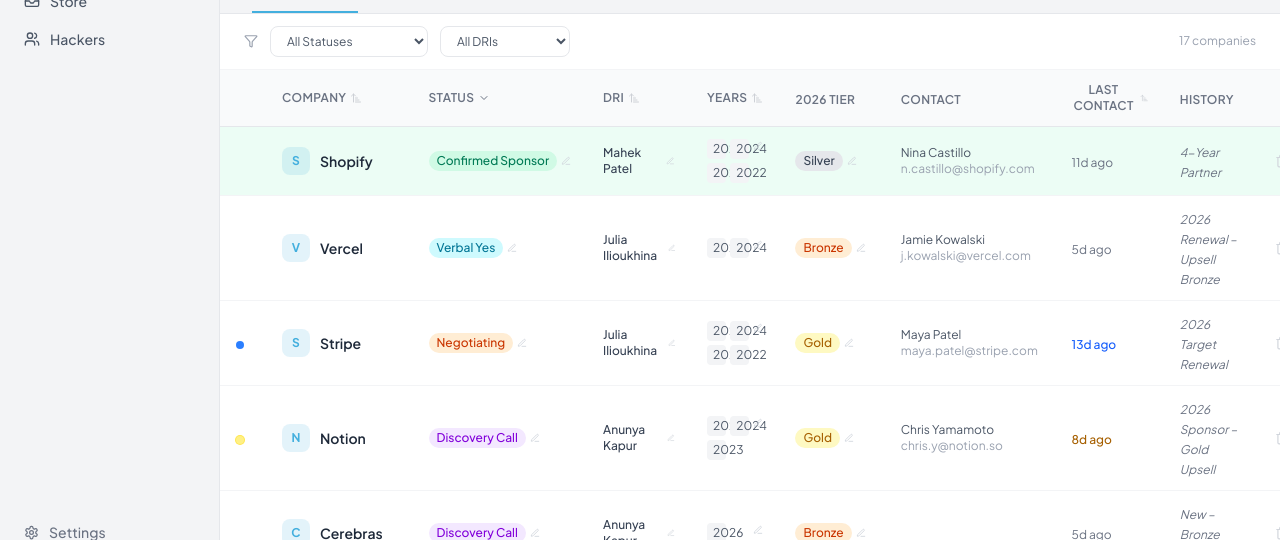
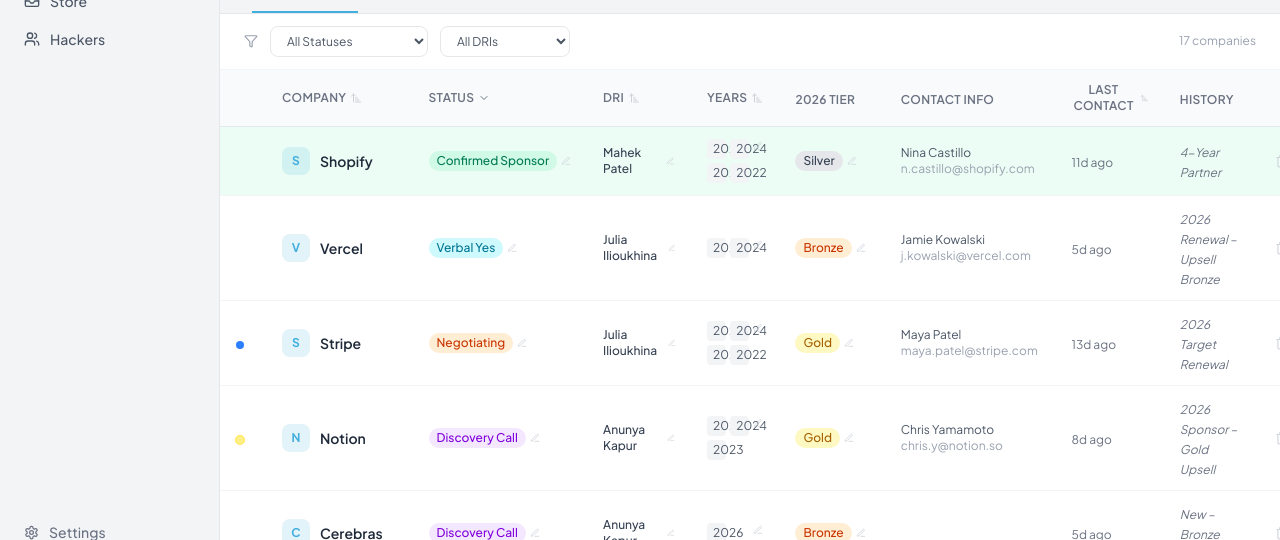
Before and after one commit to mahekpatel5/htnhacks, a React (Vite) app: page / in a window 1280 px wide. Shown: the part 144-684 px from the top of the page. Built offline with nearby package versions, Linux system fonts and the light colour scheme.

Commit message:
fix 3 statuses

```diff
--- a/src/app/components/sponsors/AttentionPills.tsx
+++ b/src/app/components/sponsors/AttentionPills.tsx
@@ -89,7 +89,7 @@
 
   return (
     <li
-      className="relative"
+      className="relative group"
       onMouseEnter={() => setHovered(true)}
       onMouseLeave={() => setHovered(false)}
     >
@@ -100,7 +100,7 @@
       >
         <CompanyLogo domain={sponsor.domain} company={sponsor.company} size={28} />
         <div className="min-w-0 flex-1">
-          <div className="text-sm font-medium text-gray-800 truncate">{sponsor.company}</div>
+          <div className="text-sm font-medium text-gray-800 truncate group-hover:underline">{sponsor.company}</div>
           <div className="text-xs text-gray-400 mt-0.5">Last contact {daysSince(sponsor.lastBumpDate)}d ago</div>
         </div>
       </button>
--- a/src/app/components/sponsors/SponsorsTable.tsx
+++ b/src/app/components/sponsors/SponsorsTable.tsx
@@ -1,8 +1,21 @@
 import { useState, useMemo, useRef, useEffect } from "react";
-import { Filter, ChevronDown, SortAsc, ChevronRight, Edit3, Check, Trash2 } from "lucide-react";
+import {
+  Filter,
+  ChevronDown,
+  SortAsc,
+  ChevronRight,
+  Edit3,
+  Check,
+  Trash2,
+} from "lucide-react";
 import { STATUS_ORDER, ALL_DRIS, TIER_ORDER } from "../../constants";
 import { getContactAttentionState } from "../../utils/sponsors";
-import { StatusBadge, TierBadge, ContactIndicatorDot, LastContactText } from "./ui/Badges";
+import {
+  StatusBadge,
+  TierBadge,
+  ContactIndicatorDot,
+  LastContactText,
+} from "./ui/Badges";
 import { CompanyLogo } from "./ui/CompanyLogo";
 import { CellDropdown } from "./ui/CellDropdown";
 import type { Sponsor, SponsorStatus, Tier, SortKey } from "../../types";
@@ -10,16 +23,23 @@
 const CURRENT_YEAR = 2026;
 const AVAILABLE_YEARS = [2022, 2023, 2024, 2025, 2026];
 
-function YearsMultiselect({ sponsor, onUpdate }: { sponsor: Sponsor; onUpdate: (s: Sponsor) => void }) {
+function YearsMultiselect({
+  sponsor,
+  onUpdate,
+}: {
+  sponsor: Sponsor;
+  onUpdate: (s: Sponsor) => void;
+}) {
   const [open, setOpen] = useState(false);
   const ref = useRef<HTMLDivElement>(null);
-  const selectedYears = new Set(sponsor.years.map(y => y.year));
+  const selectedYears = new Set(sponsor.years.map((y) => y.year));
   const sorted = [...sponsor.years].sort((a, b) => b.year - a.year);
 
   useEffect(() => {
     if (!open) return;
     function handler(e: MouseEvent) {
-      if (ref.current && !ref.current.contains(e.target as Node)) setOpen(false);
+      if (ref.current && !ref.current.contains(e.target as Node))
+        setOpen(false);
     }
     document.addEventListener("mousedown", handler);
     return () => document.removeEventListener("mousedown", handler);
@@ -27,37 +47,79 @@
 
   function toggle(year: number) {
     if (selectedYears.has(year)) {
-      onUpdate({ ...sponsor, years: sponsor.years.filter(y => y.year !== year) });
+      onUpdate({
+        ...sponsor,
+        years: sponsor.years.filter((y) => y.year !== year),
+      });
     } else {
       onUpdate({
         ...sponsor,
-        years: [...sponsor.years, { year, tier: "startup", addOns: [], dri: sponsor.currentDri, reps: [] }],
+        years: [
+          ...sponsor.years,
+          {
+            year,
+            tier: "startup",
+            addOns: [],
+            dri: sponsor.currentDri,
+            reps: [],
+          },
+        ],
       });
     }
   }
 
   return (
-    <div ref={ref} className="relative" onClick={e => { e.stopPropagation(); setOpen(o => !o); }}>
+    <div
+      ref={ref}
+      className="relative"
+      onClick={(e) => {
+        e.stopPropagation();
+        setOpen((o) => !o);
+      }}
+    >
       <div className="flex items-start gap-1 cursor-pointer group">
         <div className="grid grid-cols-2 gap-1">
-          {sorted.map(y => (
-            <span key={y.year} className="text-xs bg-gray-100 text-gray-600 px-1.5 py-0.5 rounded">{y.year}</span>
+          {sorted.map((y) => (
+            <span
+              key={y.year}
+              className="text-xs bg-gray-100 text-gray-600 px-1.5 py-0.5 rounded"
+            >
+              {y.year}
+            </span>
           ))}
-          {sorted.length === 0 && <span className="text-xs text-gray-400">None</span>}
+          {sorted.length === 0 && (
+            <span className="text-xs text-gray-400">None</span>
+          )}
         </div>
-        <Edit3 size={10} className="text-gray-300 group-hover:text-gray-500 transition-colors mt-0.5 shrink-0" />
+        <Edit3
+          size={10}
+          className="text-gray-300 group-hover:text-gray-500 transition-colors mt-0.5 shrink-0"
+        />
       </div>
       {open && (
         <div className="absolute top-full left-0 mt-1 bg-white border border-gray-200 rounded-xl shadow-xl z-30 min-w-[120px] py-1">
-          {AVAILABLE_YEARS.map(year => {
+          {AVAILABLE_YEARS.map((year) => {
             const checked = selectedYears.has(year);
             return (
               <button
                 key={year}
-                onClick={e => { e.stopPropagation(); toggle(year); }}
-                className={"w-full flex items-center gap-2 px-3 py-2 text-left hover:bg-gray-50 " + (checked ? "bg-[#43afde]/5" : "")}
+                onClick={(e) => {
+                  e.stopPropagation();
+                  toggle(year);
+                }}
+                className={
+                  "w-full flex items-center gap-2 px-3 py-2 text-left hover:bg-gray-50 " +
+                  (checked ? "bg-[#43afde]/5" : "")
+                }
               >
-                <div className={"w-3.5 h-3.5 rounded border flex items-center justify-center shrink-0 " + (checked ? "bg-[#43afde] border-[#43afde]" : "border-gray-300")}>
+                <div
+                  className={
+                    "w-3.5 h-3.5 rounded border flex items-center justify-center shrink-0 " +
+                    (checked
+                      ? "bg-[#43afde] border-[#43afde]"
+                      : "border-gray-300")
+                  }
+                >
                   {checked && <Check size={9} className="text-white" />}
                 </div>
                 <span className="text-xs text-gray-700">{year}</span>
@@ -70,7 +132,12 @@
   );
 }
 
-export function SponsorsTable({ sponsors, onSelectSponsor, onUpdate, onRequestDelete }: {
+export function SponsorsTable({
+  sponsors,
+  onSelectSponsor,
+  onUpdate,
+  onRequestDelete,
+}: {
   sponsors: Sponsor[];
   onSelectSponsor: (id: string) => void;
   onUpdate: (updated: Sponsor) => void;
@@ -82,21 +149,36 @@
   const [filterDri, setFilterDri] = useState("");
 
   function toggleSort(key: SortKey) {
-    if (sortKey === key) setSortDir(d => d === "asc" ? "desc" : "asc");
-    else { setSortKey(key); setSortDir("asc"); }
+    if (sortKey === key) setSortDir((d) => (d === "asc" ? "desc" : "asc"));
+    else {
+      setSortKey(key);
+      setSortDir("asc");
+    }
   }
 
   const filtered = useMemo(() => {
     let arr = [...sponsors];
-    if (filterStatus) arr = arr.filter(s => s.status === filterStatus);
-    if (filterDri) arr = arr.filter(s => s.currentDri === filterDri);
+    if (filterStatus) arr = arr.filter((s) => s.status === filterStatus);
+    if (filterDri) arr = arr.filter((s) => s.currentDri === filterDri);
     arr.sort((a, b) => {
-      let av: string | number = "", bv: string | number = "";
-      if (sortKey === "company") { av = a.company; bv = b.company; }
-      else if (sortKey === "status") { av = STATUS_ORDER.indexOf(a.status); bv = STATUS_ORDER.indexOf(b.status); }
-      else if (sortKey === "lastBumpDate") { av = new Date(a.lastBumpDate).getTime(); bv = new Date(b.lastBumpDate).getTime(); }
-      else if (sortKey === "currentDri") { av = a.currentDri; bv = b.currentDri; }
-      else if (sortKey === "years") { av = a.years.length; bv = b.years.length; }
+      let av: string | number = "",
+        bv: string | number = "";
+      if (sortKey === "company") {
+        av = a.company;
+        bv = b.company;
+      } else if (sortKey === "status") {
+        av = STATUS_ORDER.indexOf(a.status);
+        bv = STATUS_ORDER.indexOf(b.status);
+      } else if (sortKey === "lastBumpDate") {
+        av = new Date(a.lastBumpDate).getTime();
+        bv = new Date(b.lastBumpDate).getTime();
+      } else if (sortKey === "currentDri") {
+        av = a.currentDri;
+        bv = b.currentDri;
+      } else if (sortKey === "years") {
+        av = a.years.length;
+        bv = b.years.length;
+      }
       if (av < bv) return sortDir === "asc" ? -1 : 1;
       if (av > bv) return sortDir === "asc" ? 1 : -1;
       return 0;
@@ -106,9 +188,19 @@
 
   function SortHeader({ label, col }: { label: string; col: SortKey }) {
     return (
-      <button onClick={() => toggleSort(col)} className="flex items-center justify-start gap-1 w-full text-xs font-semibold text-gray-500 uppercase tracking-wide hover:text-gray-800 transition-colors">
+      <button
+        onClick={() => toggleSort(col)}
+        className="flex items-center justify-start gap-1 w-full text-xs font-semibold text-gray-500 uppercase tracking-wide hover:text-gray-800 transition-colors"
+      >
         {label}
-        {sortKey === col ? <ChevronDown size={12} className={sortDir === "desc" ? "rotate-180" : ""} /> : <SortAsc size={12} className="opacity-30" />}
+        {sortKey === col ? (
+          <ChevronDown
+            size={12}
+            className={sortDir === "desc" ? "rotate-180" : ""}
+          />
+        ) : (
+          <SortAsc size={12} className="opacity-30" />
+        )}
       </button>
     );
   }
@@ -117,20 +209,46 @@
     <div className="flex flex-col h-full">
       <div className="flex items-center gap-3 px-6 py-3 border-b border-gray-100 bg-white shrink-0">
         <Filter size={14} className="text-gray-400" />
-        <select value={filterStatus} onChange={e => setFilterStatus(e.target.value as SponsorStatus | "")}
-          className="text-xs border border-gray-200 rounded-lg px-3 py-1.5 bg-white text-gray-600 outline-none focus:border-[#43afde]">
+        <select
+          value={filterStatus}
+          onChange={(e) =>
+            setFilterStatus(e.target.value as SponsorStatus | "")
+          }
+          className="text-xs border border-gray-200 rounded-lg px-3 py-1.5 bg-white text-gray-600 outline-none focus:border-[#43afde]"
+        >
           <option value="">All Statuses</option>
-          {STATUS_ORDER.map(s => <option key={s} value={s}>{s}</option>)}
+          {STATUS_ORDER.map((s) => (
+            <option key={s} value={s}>
+              {s}
+            </option>
+          ))}
         </select>
-        <select value={filterDri} onChange={e => setFilterDri(e.target.value)}
-          className="text-xs border border-gray-200 rounded-lg px-3 py-1.5 bg-white text-gray-600 outline-none focus:border-[#43afde]">
+        <select
+          value={filterDri}
+          onChange={(e) => setFilterDri(e.target.value)}
+          className="text-xs border border-gray-200 rounded-lg px-3 py-1.5 bg-white text-gray-600 outline-none focus:border-[#43afde]"
+        >
           <option value="">All DRIs</option>
-          {ALL_DRIS.map(d => <option key={d} value={d}>{d}</option>)}
+          {ALL_DRIS.map((d) => (
+            <option key={d} value={d}>
+              {d}
+            </option>
+          ))}
         </select>
         {(filterStatus || filterDri) && (
-          <button onClick={() => { setFilterStatus(""); setFilterDri(""); }} className="text-xs text-red-500 hover:text-red-700">Clear</button>
+          <button
+            onClick={() => {
+              setFilterStatus("");
+              setFilterDri("");
+            }}
+            className="text-xs text-red-500 hover:text-red-700"
+          >
+            Clear
+          </button>
         )}
-        <span className="ml-auto text-xs text-gray-400">{filtered.length} companies</span>
+        <span className="ml-auto text-xs text-gray-400">
+          {filtered.length} companies
+        </span>
       </div>
 
       <div className="flex-1 overflow-auto">
@@ -138,36 +256,74 @@
           <thead className="sticky top-0 bg-gray-50 z-10">
             <tr className="border-b border-gray-200">
               <th className="text-left px-4 py-3 w-6" />
-              <th className="text-left px-4 py-3"><SortHeader label="Company" col="company" /></th>
-              <th className="text-left px-4 py-3"><SortHeader label="Status" col="status" /></th>
-              <th className="text-left px-4 py-3"><SortHeader label="DRI" col="currentDri" /></th>
-              <th className="text-left px-4 py-3"><SortHeader label="Years" col="years" /></th>
-              <th className="text-left px-4 py-3 hidden lg:table-cell"><span className="text-xs font-semibold text-gray-500 uppercase tracking-wide">{CURRENT_YEAR} Tier</span></th>
-              <th className="text-left px-4 py-3 hidden xl:table-cell"><span className="text-xs font-semibold text-gray-500 uppercase tracking-wide">Contact</span></th>
-              <th className="text-left px-4 py-3"><SortHeader label="Last Contact" col="lastBumpDate" /></th>
-              <th className="text-left px-4 py-3 hidden lg:table-cell"><span className="text-xs font-semibold text-gray-500 uppercase tracking-wide">History</span></th>
+              <th className="text-left px-4 py-3">
+                <SortHeader label="Company" col="company" />
+              </th>
+              <th className="text-left px-4 py-3">
+                <SortHeader label="Status" col="status" />
+              </th>
+              <th className="text-left px-4 py-3">
+                <SortHeader label="DRI" col="currentDri" />
+              </th>
+              <th className="text-left px-4 py-3">
+                <SortHeader label="Years" col="years" />
+              </th>
+              <th className="text-left px-4 py-3 hidden lg:table-cell">
+                <span className="text-xs font-semibold text-gray-500 uppercase tracking-wide">
+                  {CURRENT_YEAR} Tier
+                </span>
+              </th>
+              <th className="text-left px-4 py-3 hidden xl:table-cell">
+                <span className="text-xs font-semibold text-gray-500 uppercase tracking-wide">
+                  Contact Info
+                </span>
+              </th>
+              <th className="text-left px-4 py-3">
+                <SortHeader label="Last Contact" col="lastBumpDate" />
+              </th>
+              <th className="text-left px-4 py-3 hidden lg:table-cell">
+                <span className="text-xs font-semibold text-gray-500 uppercase tracking-wide">
+                  History
+                </span>
+              </th>
               <th className="px-4 py-3 w-10" />
             </tr>
           </thead>
           <tbody>
-            {filtered.map(s => {
+            {filtered.map((s) => {
               const attention = getContactAttentionState(s);
-              const currentYearRecord = s.years.find(y => y.year === CURRENT_YEAR);
+              const currentYearRecord = s.years.find(
+                (y) => y.year === CURRENT_YEAR,
+              );
               return (
-                <tr key={s.id} onClick={() => onSelectSponsor(s.id)}
+                <tr
+                  key={s.id}
+                  onClick={() => onSelectSponsor(s.id)}
                   className={
                     "border-b border-gray-100 cursor-pointer transition-colors " +
-                    (attention === "overdue" ? "bg-red-50 hover:bg-red-100/60"
-                      : s.status === "Rejected" ? "bg-red-50/40 hover:bg-red-100/40"
-                      : s.status === "Confirmed Sponsor" ? "bg-emerald-50 hover:bg-emerald-100/60"
+                    (attention === "overdue"
+                      ? "bg-red-50 hover:bg-red-100/60"
+                      : s.status === "Rejected"
+                      ? "bg-red-50/40 hover:bg-red-100/40"
+                      : s.status === "Confirmed Sponsor"
+                      ? "bg-emerald-50 hover:bg-emerald-100/60"
                       : "hover:bg-gray-50")
-                  }>
-                  <td className="px-4 py-3">{attention && <ContactIndicatorDot state={attention} />}</td>
+                  }
+                >
+                  <td className="px-4 py-3">
+                    {attention && <ContactIndicatorDot state={attention} />}
+                  </td>
 
                   <td className="px-4 py-3">
                     <div className="flex items-center gap-2.5">
-                      <CompanyLogo domain={s.domain} company={s.company} size={28} />
-                      <span className="font-semibold text-gray-800">{s.company}</span>
+                      <CompanyLogo
+                        domain={s.domain}
+                        company={s.company}
+                        size={28}
+                      />
+                      <span className="font-semibold text-gray-800">
+                        {s.company}
+                      </span>
                     </div>
                   </td>
 
@@ -175,9 +331,9 @@
                     <CellDropdown<SponsorStatus>
                       value={s.status}
                       options={STATUS_ORDER}
-                      onSelect={v => onUpdate({ ...s, status: v })}
-                      renderValue={v => <StatusBadge status={v} />}
-                      renderOption={v => <StatusBadge status={v} />}
+                      onSelect={(v) => onUpdate({ ...s, status: v })}
+                      renderValue={(v) => <StatusBadge status={v} />}
+                      renderOption={(v) => <StatusBadge status={v} />}
                     />
                   </td>
 
@@ -185,8 +341,12 @@
                     <CellDropdown<string>
                       value={s.currentDri}
                       options={ALL_DRIS}
-                      onSelect={v => onUpdate({ ...s, currentDri: v })}
-                      renderValue={v => <span className="text-xs text-gray-700 font-medium">{v}</span>}
+                      onSelect={(v) => onUpdate({ ...s, currentDri: v })}
+                      renderValue={(v) => (
+                        <span className="text-xs text-gray-700 font-medium">
+                          {v}
+                        </span>
+                      )}
                     />
                   </td>
 
@@ -194,34 +354,48 @@
                     <YearsMultiselect sponsor={s} onUpdate={onUpdate} />
                   </td>
 
-                  <td className="px-4 py-3 hidden lg:table-cell" onClick={e => e.stopPropagation()}>
+                  <td
+                    className="px-4 py-3 hidden lg:table-cell"
+                    onClick={(e) => e.stopPropagation()}
+                  >
                     {currentYearRecord ? (
                       <CellDropdown<Tier>
                         value={currentYearRecord.tier}
                         options={TIER_ORDER}
-                        onSelect={tier => {
-                          const newYears = s.years.map(y => y.year === CURRENT_YEAR ? { ...y, tier } : y);
+                        onSelect={(tier) => {
+                          const newYears = s.years.map((y) =>
+                            y.year === CURRENT_YEAR ? { ...y, tier } : y,
+                          );
                           onUpdate({ ...s, years: newYears });
                         }}
-                        renderValue={v => <TierBadge tier={v} />}
-                        renderOption={v => <TierBadge tier={v} />}
+                        renderValue={(v) => <TierBadge tier={v} />}
+                        renderOption={(v) => <TierBadge tier={v} />}
                       />
                     ) : (
                       <span className="text-xs text-gray-400">—</span>
                     )}
                   </td>
                   <td className="px-4 py-3 hidden xl:table-cell">
-                    <div className="text-xs text-gray-600">{s.contacts[0]?.name}</div>
-                    <div className="text-xs text-gray-400">{s.contacts[0]?.email}</div>
+                    <div className="text-xs text-gray-600">
+                      {s.contacts[0]?.name}
+                    </div>
+                    <div className="text-xs text-gray-400">
+                      {s.contacts[0]?.email}
+                    </div>
                   </td>
                   <td className="px-4 py-3 text-left">
                     <LastContactText sponsor={s} state={attention} />
                   </td>
                   <td className="px-4 py-3 hidden lg:table-cell">
-                    <span className="text-xs text-gray-500 italic">{s.historyKeyword}</span>
+                    <span className="text-xs text-gray-500 italic">
+                      {s.historyKeyword}
+                    </span>
                   </td>
                   <td className="px-4 py-3">
-                    <div className="flex items-center justify-end gap-1" onClick={e => e.stopPropagation()}>
+                    <div
+                      className="flex items-center justify-end gap-1"
+                      onClick={(e) => e.stopPropagation()}
+                    >
                       <button
                         onClick={() => onRequestDelete(s)}
                         title={"Delete " + s.company}
--- a/src/app/components/sponsors/ui/Badges.tsx
+++ b/src/app/components/sponsors/ui/Badges.tsx
@@ -44,19 +44,14 @@
   );
 }
 
+export function lastContactColumnTextClass(state: ContactAttentionState | null): string {
+  if (state === "overdue") return CONTACT_TEXT_CLASSES.overdue;
+  return "text-gray-500";
+}
+
 export function LastContactText({ sponsor, state }: { sponsor: Sponsor; state: ContactAttentionState | null }) {
   const text = daysSince(sponsor.lastBumpDate) + "d ago";
-  const className = "text-xs cursor-default " + contactAttentionTextClass(state);
-
-  if (!state) {
-    return <span className={className}>{text}</span>;
-  }
-
-  return (
-    <ContactTooltip label={CONTACT_INDICATOR_TOOLTIPS[state]}>
-      <span className={className}>{text}</span>
-    </ContactTooltip>
-  );
+  return <span className={"text-xs " + lastContactColumnTextClass(state)}>{text}</span>;
 }
 
 const ATTENTION_PILL_CONFIG: Record<ContactAttentionState, { className: string; label: string }> = {
--- a/src/app/components/sponsors/ui/ContactTooltip.tsx
+++ b/src/app/components/sponsors/ui/ContactTooltip.tsx
@@ -1,33 +1,68 @@
-import { useState, type ReactNode } from "react";
+import { useState, useRef, useLayoutEffect, type ReactNode } from "react";
+import { createPortal } from "react-dom";
 
 export function ContactTooltip({ label, children }: { label: string; children: ReactNode }) {
   const [show, setShow] = useState(false);
+  const anchorRef = useRef<HTMLSpanElement>(null);
+  const [coords, setCoords] = useState({ top: 0, left: 0 });
+
+  useLayoutEffect(() => {
+    if (!show || !anchorRef.current) return;
+
+    function updatePosition() {
+      if (!anchorRef.current) return;
+      const rect = anchorRef.current.getBoundingClientRect();
+      setCoords({
+        top: rect.top,
+        left: rect.left + rect.width / 2,
+      });
+    }
+
+    updatePosition();
+    window.addEventListener("scroll", updatePosition, true);
+    window.addEventListener("resize", updatePosition);
+    return () => {
+      window.removeEventListener("scroll", updatePosition, true);
+      window.removeEventListener("resize", updatePosition);
+    };
+  }, [show]);
+
+  const tooltip =
+    show &&
+    createPortal(
+      <div
+        role="tooltip"
+        className="fixed z-[9999] pointer-events-none flex flex-col items-center"
+        style={{
+          top: coords.top,
+          left: coords.left,
+          transform: "translate(-50%, calc(-100% - 6px))",
+        }}
+      >
+        <span className="px-2.5 py-1.5 text-xs text-gray-700 bg-gray-100 border border-gray-200 rounded-md shadow-lg whitespace-nowrap max-w-[220px] text-center leading-snug">
+          {label}
+        </span>
+        <span
+          className="w-0 h-0 border-l-[6px] border-r-[6px] border-t-[6px] border-l-transparent border-r-transparent border-t-gray-200 -mt-px"
+          aria-hidden
+        />
+        <span
+          className="w-0 h-0 border-l-[5px] border-r-[5px] border-t-[5px] border-l-transparent border-r-transparent border-t-gray-100 -mt-[7px]"
+          aria-hidden
+        />
+      </div>,
+      document.body,
+    );
 
   return (
     <span
+      ref={anchorRef}
       className="relative inline-flex"
       onMouseEnter={() => setShow(true)}
       onMouseLeave={() => setShow(false)}
     >
       {children}
-      {show && (
-        <span
-          role="tooltip"
-          className="absolute bottom-full left-1/2 -translate-x-1/2 mb-1.5 z-50 pointer-events-none flex flex-col items-center"
-        >
-          <span className="px-2.5 py-1.5 text-xs text-gray-700 bg-gray-100 border border-gray-200 rounded-md shadow-sm whitespace-nowrap max-w-[220px] text-center leading-snug">
-            {label}
-          </span>
-          <span
-            className="w-0 h-0 border-l-[6px] border-r-[6px] border-t-[6px] border-l-transparent border-r-transparent border-t-gray-200 -mt-px"
-            aria-hidden
-          />
-          <span
-            className="w-0 h-0 border-l-[5px] border-r-[5px] border-t-[5px] border-l-transparent border-r-transparent border-t-gray-100 -mt-[7px]"
-            aria-hidden
-          />
-        </span>
-      )}
+      {tooltip}
     </span>
   );
 }
```
